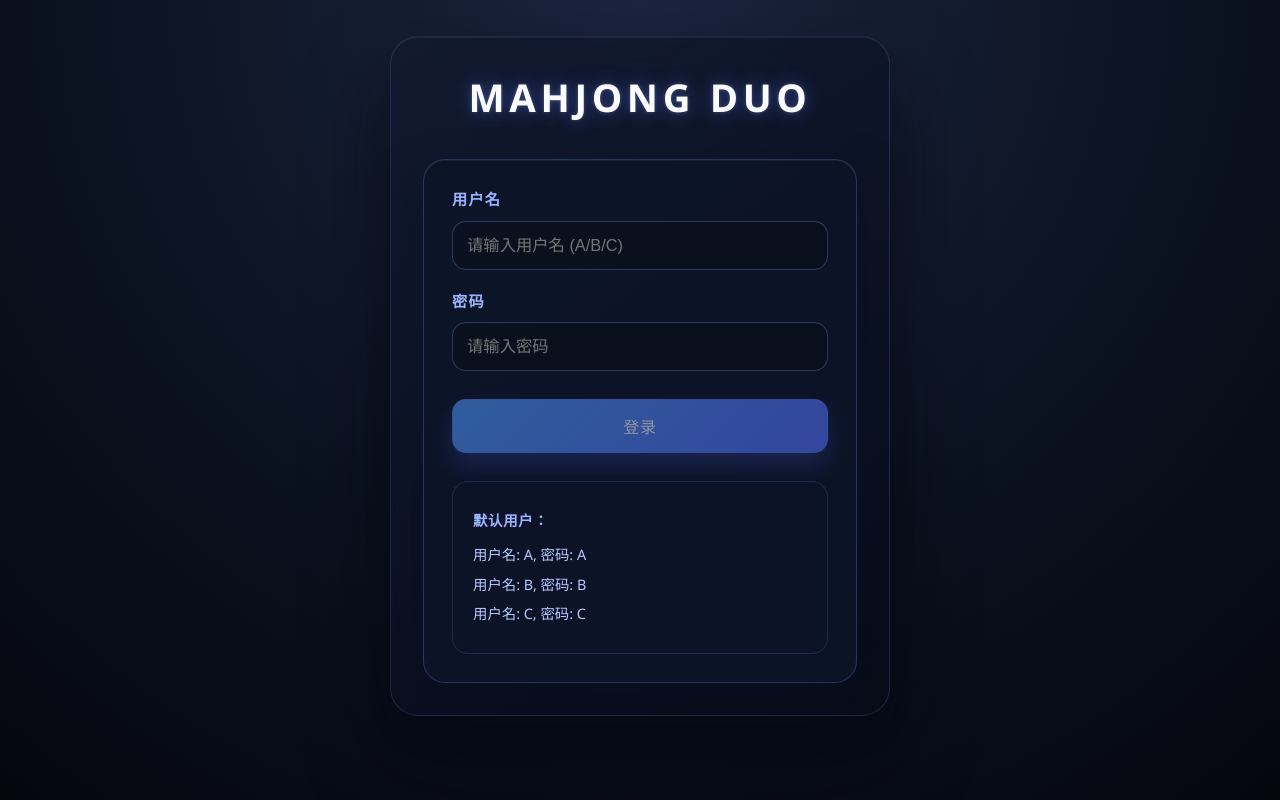
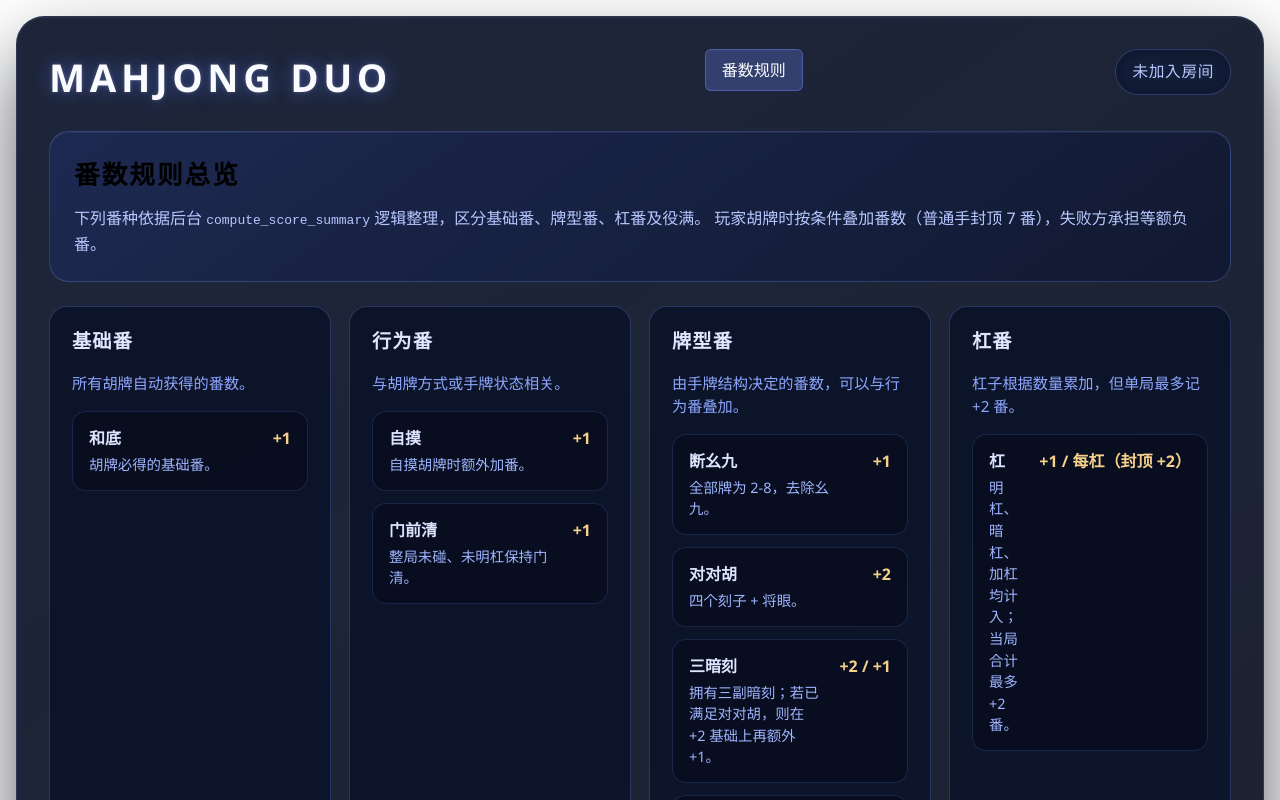
Before and after one commit to sbl1996/vibe-mahjong-duo, a Vue app in the folder frontend/: page /rules in a window 1280 px wide. Before the commit this address led to /. Shown: the top 800 px of the page. Built offline with nearby package versions, Linux system fonts and the light colour scheme.

Commit message:
Add Fan rules page

```diff
--- a/frontend/src/components/GameLayout.vue
+++ b/frontend/src/components/GameLayout.vue
@@ -5,7 +5,9 @@
         <div class="title-block">
           <h1>Mahjong Duo</h1>
         </div>
-        <nav class="navigation" v-if="user">
+        <nav class="navigation">
+          <router-link to="/rules" class="nav-link" active-class="active">番数规则</router-link>
+          <template v-if="user">
             <router-link to="/join" class="nav-link" active-class="active">开一局</router-link>
             <router-link to="/profile" class="nav-link" active-class="active">个人信息</router-link>
             <button
@@ -17,6 +19,7 @@
               结束对局
             </button>
             <button class="logout-btn" @click="handleLogout">退出登录</button>
+          </template>
         </nav>
         <div class="header-status">
           <div class="status-line">
--- a/frontend/src/router/index.ts
+++ b/frontend/src/router/index.ts
@@ -19,6 +19,11 @@ const router = createRouter({
       name: 'game',
       component: () => import('../views/GameView.vue'),
       meta: { requiresAuth: true }
+    },
+    {
+      path: '/rules',
+      name: 'fan-rules',
+      component: () => import('../views/FanRulesView.vue'),
     },
     {
       path: '/victory',
--- /dev/null
+++ b/frontend/src/views/FanRulesView.vue
@@ -0,0 +1,314 @@
+<template>
+  <GameLayout>
+    <section class="rules-page">
+      <header class="rules-hero">
+        <h2>番数规则总览</h2>
+        <p>
+          下列番种依据后台 <code>compute_score_summary</code> 逻辑整理，区分基础番、牌型番、杠番及役满。
+          玩家胡牌时按条件叠加番数（普通手封顶 7 番），失败方承担等额负番。
+        </p>
+      </header>
+
+      <div class="rules-grid">
+        <article
+          v-for="section in ruleSections"
+          :key="section.title"
+          class="rules-card"
+        >
+          <h3>{{ section.title }}</h3>
+          <p class="section-description">{{ section.description }}</p>
+          <ul class="rule-list">
+            <li v-for="item in section.items" :key="item.name" class="rule-item">
+              <div>
+                <span class="rule-name">{{ item.name }}</span>
+                <span class="rule-detail">{{ item.detail }}</span>
+              </div>
+              <span class="rule-fan">{{ item.fan }}</span>
+            </li>
+          </ul>
+        </article>
+      </div>
+
+      <section class="yakuman-card">
+        <h3>役满（固定 8 番）</h3>
+        <p class="section-description">
+          役满优先判定。如果满足以下任意一种役满，直接计 8 番，其余普通番不再叠加，失败方记 <span class="highlight">-8 番</span>。
+        </p>
+        <ul class="yakuman-list">
+          <li v-for="item in yakumanRules" :key="item.name" class="yakuman-item">
+            <div>
+              <span class="rule-name">{{ item.name }}</span>
+              <span class="rule-detail">{{ item.detail }}</span>
+            </div>
+            <span class="rule-fan">{{ item.fan }}</span>
+          </li>
+        </ul>
+      </section>
+
+      <section class="scoring-card">
+        <h3>积分换算</h3>
+        <p class="section-description">
+          胜者积分 = <code>8 × 2<sup>番</sup></code>；败者扣除同等积分。下表列出常见番数的对应分值。
+        </p>
+        <div class="scoring-table">
+          <div class="scoring-row scoring-header">
+            <span>番数</span>
+            <span>积分变动</span>
+            <span>说明</span>
+          </div>
+          <div
+            v-for="entry in scoringTable"
+            :key="entry.label"
+            class="scoring-row"
+          >
+            <span>{{ entry.label }}</span>
+            <span>{{ entry.points }}</span>
+            <span>{{ entry.remark }}</span>
+          </div>
+        </div>
+      </section>
+
+      <section class="notes-card">
+        <h3>额外说明</h3>
+        <ul class="notes-list">
+          <li v-for="note in notes" :key="note">{{ note }}</li>
+        </ul>
+      </section>
+    </section>
+  </GameLayout>
+</template>
+
+<script setup lang="ts">
+import { computed } from 'vue'
+import GameLayout from '../components/GameLayout.vue'
+
+const ruleSections = [
+  {
+    title: '基础番',
+    description: '所有胡牌自动获得的番数。',
+    items: [
+      { name: '和底', fan: '+1', detail: '胡牌必得的基础番。' },
+    ],
+  },
+  {
+    title: '行为番',
+    description: '与胡牌方式或手牌状态相关。',
+    items: [
+      { name: '自摸', fan: '+1', detail: '自摸胡牌时额外加番。' },
+      { name: '门前清', fan: '+1', detail: '整局未碰、未明杠保持门清。' },
+    ],
+  },
+  {
+    title: '牌型番',
+    description: '由手牌结构决定的番数，可以与行为番叠加。',
+    items: [
+      { name: '断幺九', fan: '+1', detail: '全部牌为 2-8，去除幺九。' },
+      { name: '对对胡', fan: '+2', detail: '四个刻子 + 将眼。' },
+      { name: '三暗刻', fan: '+2 / +1', detail: '拥有三副暗刻；若已满足对对胡，则在 +2 基础上再额外 +1。' },
+      { name: '清一色', fan: '+2', detail: '所有牌属于同一花色（万 / 条 / 筒）。' },
+      { name: '平和', fan: '+2', detail: '门前清且四组面子均为顺子。' },
+    ],
+  },
+  {
+    title: '杠番',
+    description: '杠子根据数量累加，但单局最多记 +2 番。',
+    items: [
+      { name: '杠', fan: '+1 / 每杠（封顶 +2）', detail: '明杠、暗杠、加杠均计入；当局合计最多 +2 番。' },
+    ],
+  },
+]
+
+const yakumanRules = [
+  { name: '四暗刻', fan: '+8', detail: '四副暗刻 + 将牌，自摸或荣和皆算。' },
+  { name: '四杠', fan: '+8', detail: '组合中出现四个杠（任意明暗）。' },
+  { name: '清幺九', fan: '+8', detail: '所有面子与将均为幺九牌（1、9）。' },
+]
+
+const scoringTable = computed(() => {
+  const base = 8
+  const regularFans = Array.from({ length: 7 }, (_, idx) => {
+    const fan = idx + 1
+    return {
+      label: `${fan} 番`,
+      points: base * (2 ** fan),
+      remark: fan === 7 ? '普通手封顶' : '',
+    }
+  })
+  const yakuman = {
+    label: '8 番（役满）',
+    points: base * (2 ** 8),
+    remark: '满足任一役满时的固定番数',
+  }
+  return [...regularFans, yakuman]
+})
+
+const notes = [
+  '普通番种叠加后若超过 7 番，将直接封顶为 7 番，并在结算详情中标记“封顶”。',
+  '若未达成役满，失败方会记录与胜者相同数值的负番（例如胜者 5 番，失败方显示 -5 番）。',
+  '积分变化在结算面板中以正负号展示：胜者加分、失败者扣分。',
+  '番数及积分明细可在对局结束后通过“积分结算”模块回顾。',
+]
+</script>
+
+<style scoped>
+.rules-page {
+  display: flex;
+  flex-direction: column;
+  gap: 24px;
+}
+
+.rules-hero {
+  background: linear-gradient(145deg, rgba(30, 42, 86, 0.85), rgba(17, 25, 49, 0.92));
+  border: 1px solid rgba(95, 126, 212, 0.35);
+  border-radius: 20px;
+  padding: 24px;
+  box-shadow: inset 0 1px 0 rgba(255, 255, 255, 0.05);
+}
+
+.rules-hero h2 {
+  margin: 0 0 12px;
+  font-size: 1.6rem;
+  letter-spacing: 0.08em;
+}
+
+.rules-hero p {
+  margin: 0;
+  color: #b7c7ff;
+  line-height: 1.6;
+}
+
+.rules-grid {
+  display: grid;
+  grid-template-columns: repeat(auto-fit, minmax(260px, 1fr));
+  gap: 18px;
+}
+
+.rules-card,
+.yakuman-card,
+.scoring-card,
+.notes-card {
+  background: rgba(12, 20, 42, 0.88);
+  border: 1px solid rgba(88, 118, 204, 0.35);
+  border-radius: 18px;
+  padding: 20px 22px;
+  display: flex;
+  flex-direction: column;
+  gap: 16px;
+}
+
+.rules-card h3,
+.yakuman-card h3,
+.scoring-card h3,
+.notes-card h3 {
+  margin: 0;
+  font-size: 1.2rem;
+  letter-spacing: 0.06em;
+  color: #dee7ff;
+}
+
+.section-description {
+  margin: 0;
+  color: #8ea7ff;
+  font-size: 0.95rem;
+  line-height: 1.5;
+}
+
+.rule-list,
+.yakuman-list,
+.notes-list {
+  list-style: none;
+  margin: 0;
+  padding: 0;
+  display: flex;
+  flex-direction: column;
+  gap: 12px;
+}
+
+.rule-item,
+.yakuman-item {
+  display: flex;
+  justify-content: space-between;
+  align-items: flex-start;
+  gap: 16px;
+  padding: 14px 16px;
+  background: rgba(8, 14, 29, 0.75);
+  border-radius: 14px;
+  border: 1px solid rgba(70, 103, 190, 0.25);
+}
+
+.rule-name {
+  display: block;
+  font-weight: 600;
+  color: #dce4ff;
+}
+
+.rule-detail {
+  display: block;
+  color: #9fb4ff;
+  font-size: 0.9rem;
+  margin-top: 4px;
+}
+
+.rule-fan {
+  color: #f5d18a;
+  font-weight: 600;
+  white-space: nowrap;
+}
+
+.yakuman-card {
+  border-color: rgba(235, 158, 97, 0.35);
+  background: linear-gradient(135deg, rgba(30, 22, 54, 0.9), rgba(18, 27, 52, 0.92));
+}
+
+.highlight {
+  color: #f9d27c;
+  font-weight: 600;
+}
+
+.scoring-table {
+  display: flex;
+  flex-direction: column;
+  gap: 8px;
+}
+
+.scoring-row {
+  display: grid;
+  grid-template-columns: 1fr 1fr 1.5fr;
+  align-items: center;
+  gap: 12px;
+  padding: 12px 14px;
+  background: rgba(8, 14, 29, 0.75);
+  border-radius: 12px;
+  border: 1px solid rgba(70, 103, 190, 0.25);
+  color: #d0dcff;
+}
+
+.scoring-header {
+  background: rgba(28, 44, 92, 0.85);
+  font-weight: 600;
+}
+
+.notes-list li {
+  color: #b9c9ff;
+  line-height: 1.6;
+  background: rgba(8, 14, 29, 0.6);
+  border-radius: 12px;
+  padding: 12px 14px;
+  border: 1px solid rgba(70, 103, 190, 0.2);
+}
+
+@media (max-width: 768px) {
+  .rules-grid {
+    grid-template-columns: 1fr;
+  }
+
+  .scoring-row {
+    grid-template-columns: 1fr 1fr;
+    grid-template-rows: auto auto;
+  }
+
+  .scoring-row span:nth-child(3) {
+    grid-column: 1 / -1;
+  }
+}
+</style>
--- a/frontend/src/views/LoginView.vue
+++ b/frontend/src/views/LoginView.vue
@@ -12,7 +12,7 @@
           <label>用户名</label>
           <input
             v-model="username"
-            placeholder="请输入用户名 (A/B/C)"
+            placeholder="请输入用户名"
             @keyup.enter="handleLogin"
           />
         </div>
@@ -39,6 +39,10 @@
           >
             {{ loading ? '登录中...' : '登录' }}
           </button>
+        </div>
+
+        <div class="helper-links">
+          <router-link to="/rules" class="inline-link">查看番数规则</router-link>
         </div>
 
         <div class="help-text">
@@ -211,6 +215,22 @@ const handleLogin = async () => {
   margin-top: 8px;
 }
 
+.helper-links {
+  margin-top: 16px;
+  display: flex;
+  justify-content: flex-end;
+}
+
+.inline-link {
+  color: #9db3ff;
+  text-decoration: none;
+  font-size: 0.9rem;
+}
+
+.inline-link:hover {
+  text-decoration: underline;
+}
+
 button {
   border-radius: 14px;
   padding: 14px 28px;
```
Also changed, not shown: 2 other files (tests, documents, lock files or other folders). Lines whose indentation alone changed are shown as unchanged.
